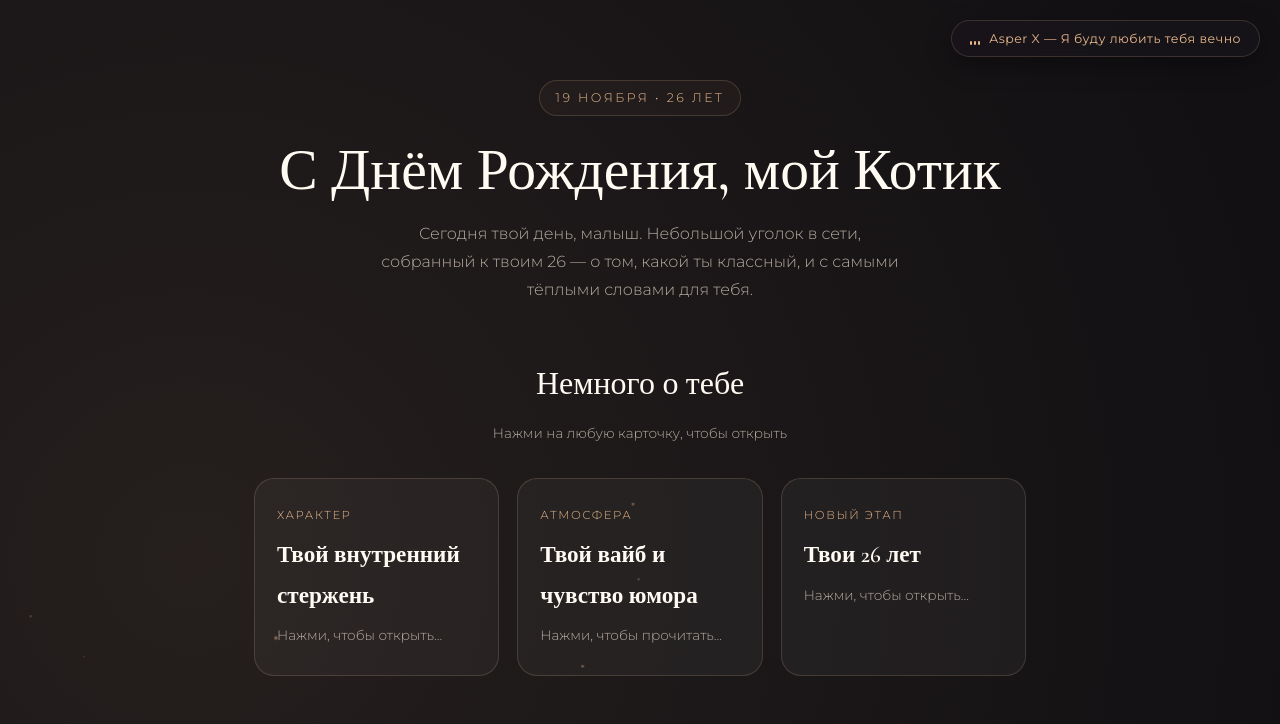
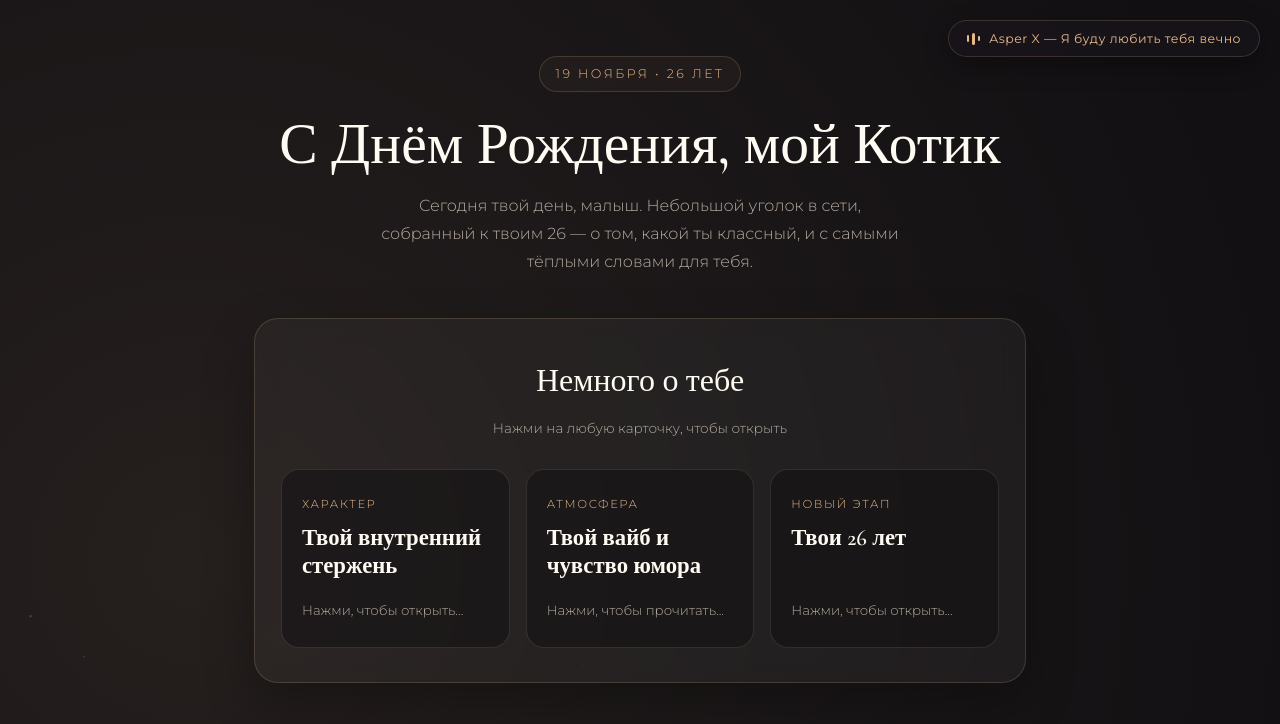
Before and after one commit to vladaenya/happy-birthday, a plain HTML site: page index.html in a window 1280 px wide. Shown: the top 724 px of the page. Drawn offline with nearby package versions, Linux system fonts and the light colour scheme.

Commit message:
Update index.html

```diff
--- a/index.html
+++ b/index.html
@@ -43,12 +43,14 @@
         }
         .music-toggle:hover { border-color: var(--accent-warm); transform: translateY(-2px); }
         .music-toggle.playing { background: rgba(232, 184, 138, 0.14); border-color: var(--accent-warm); box-shadow: 0 0 20px rgba(232, 184, 138, 0.25); }
-        .eq-bars { display: inline-flex; align-items: flex-end; height: 12px; gap: 2px; flex-shrink: 0; }
-        .eq-bars span { width: 2px; height: 4px; background: var(--accent-warm); border-radius: 2px; transition: height 0.2s ease; }
+        .eq-bars { display: inline-flex; align-items: center; height: 14px; gap: 3px; flex-shrink: 0; }
+        .eq-bars span { width: 2.5px; height: 7px; background: var(--accent-warm); border-radius: 2px; transition: height 0.2s ease; }
+        .eq-bars span:nth-child(2) { height: 12px; }
+        .eq-bars span:nth-child(3) { height: 5px; }
         .music-toggle.playing .eq-bars span { animation: eqBounce 0.9s ease-in-out infinite alternate; }
         .music-toggle.playing .eq-bars span:nth-child(2) { animation-delay: 0.25s; }
         .music-toggle.playing .eq-bars span:nth-child(3) { animation-delay: 0.5s; }
-        @keyframes eqBounce { 0% { height: 3px; } 100% { height: 12px; } }
+        @keyframes eqBounce { 0% { height: 3px; } 100% { height: 13px; } }
         .ambient-particles { position: fixed; inset: 0; pointer-events: none; z-index: 0; overflow: hidden; }
         .particle { position: absolute; background: var(--accent-warm); border-radius: 50%; opacity: 0; filter: blur(1px); animation: floatUp linear infinite; }
         @keyframes floatUp {
@@ -57,27 +59,33 @@
             80% { opacity: 0.25; }
             100% { transform: translateY(-10vh) scale(1.1); opacity: 0; }
         }
-        .container { position: relative; z-index: 1; max-width: 820px; margin: 0 auto; padding: 80px 24px 95px; }
-        header { text-align: center; margin-bottom: 52px; }
+        .container { position: relative; z-index: 1; max-width: 820px; margin: 0 auto; padding: 56px 24px 95px; }
+        header { text-align: center; margin-bottom: 42px; }
         .date-badge {
             display: inline-block; font-size: 0.78rem; letter-spacing: 0.2em; text-transform: uppercase;
             color: var(--accent-warm); border: 1px solid var(--border-soft); padding: 6px 16px;
-            border-radius: 999px; margin-bottom: 22px; background: rgba(232, 184, 138, 0.04);
+            border-radius: 999px; margin-bottom: 20px; background: rgba(232, 184, 138, 0.04);
         }
-        h1 { font-family: 'Cormorant Garamond', serif; font-size: clamp(2.4rem, 5vw, 3.6rem); font-weight: 500; line-height: 1.15; margin-bottom: 16px; color: #fffaf2; }
+        h1 { font-family: 'Cormorant Garamond', serif; font-size: clamp(2.4rem, 5vw, 3.6rem); font-weight: 500; line-height: 1.15; margin-bottom: 14px; color: #fffaf2; }
         .subtitle { color: var(--text-muted); font-size: 1rem; max-width: 540px; margin: 0 auto; }
-        .section-title { font-family: 'Cormorant Garamond', serif; font-size: 2rem; font-weight: 500; text-align: center; margin-bottom: 10px; color: #fffaf2; }
-        .section-hint { text-align: center; font-size: 0.85rem; color: var(--text-muted); margin-bottom: 32px; }
-        .cards-grid { display: grid; grid-template-columns: repeat(auto-fit, minmax(240px, 1fr)); gap: 18px; margin-bottom: 56px; }
+        .about-section {
+            background: var(--bg-card); border: 1px solid var(--border-soft); border-radius: 24px;
+            padding: 34px 26px; margin-bottom: 44px; backdrop-filter: blur(12px);
+            box-shadow: 0 20px 50px rgba(0, 0, 0, 0.28);
+        }
+        .section-title { font-family: 'Cormorant Garamond', serif; font-size: 2rem; font-weight: 500; text-align: center; margin-bottom: 8px; color: #fffaf2; }
+        .section-hint { text-align: center; font-size: 0.85rem; color: var(--text-muted); margin-bottom: 28px; }
+        .cards-grid { display: grid; grid-template-columns: repeat(auto-fit, minmax(220px, 1fr)); gap: 16px; }
         .memory-card {
-            background: var(--bg-card); border: 1px solid var(--border-soft); border-radius: 20px;
-            padding: 26px 22px; cursor: pointer; transition: all 0.4s cubic-bezier(0.22, 1, 0.36, 1);
-            position: relative; overflow: hidden; min-height: 175px; display: flex; flex-direction: column; justify-content: space-between;
+            background: rgba(18, 16, 19, 0.52); border: 1px solid rgba(245, 210, 175, 0.12); border-radius: 18px;
+            padding: 24px 20px; cursor: pointer; transition: all 0.4s cubic-bezier(0.22, 1, 0.36, 1);
+            position: relative; overflow: hidden; min-height: 165px; display: flex; flex-direction: column; justify-content: space-between;
         }
-        .memory-card:hover { background: var(--bg-card-hover); border-color: rgba(232, 184, 138, 0.4); transform: translateY(-4px); box-shadow: 0 12px 30px rgba(0, 0, 0, 0.25); }
+        .memory-card:hover { background: rgba(255, 248, 240, 0.06); border-color: rgba(232, 184, 138, 0.4); transform: translateY(-3px); box-shadow: 0 12px 26px rgba(0, 0, 0, 0.25); }
+        .memory-card > div:first-child { display: flex; flex-direction: column; height: 100%; }
         .card-tag { font-size: 0.72rem; text-transform: uppercase; letter-spacing: 0.14em; color: var(--accent-warm); margin-bottom: 10px; }
-        .card-title { font-family: 'Cormorant Garamond', serif; font-size: 1.45rem; font-weight: 600; color: #fffaf2; margin-bottom: 8px; }
-        .card-preview { font-size: 0.85rem; color: var(--text-muted); }
+        .card-title { font-family: 'Cormorant Garamond', serif; font-size: 1.42rem; font-weight: 600; color: #fffaf2; margin-bottom: 8px; line-height: 1.25; }
+        .card-preview { font-size: 0.83rem; color: var(--text-muted); margin-top: auto; padding-top: 10px; }
         .card-secret { max-height: 0; opacity: 0; overflow: hidden; transition: max-height 0.5s ease, opacity 0.5s ease, margin-top 0.4s ease; font-size: 0.92rem; color: var(--text-main); border-top: 1px solid rgba(245, 210, 175, 0.12); }
         .memory-card.open .card-secret { max-height: 220px; opacity: 1; margin-top: 14px; padding-top: 14px; }
         .memory-card.open .card-preview { display: none; }
@@ -174,6 +182,7 @@
         .gift-reveal h3 { font-family: 'Cormorant Garamond', serif; font-size: 1.9rem; color: #fffaf2; margin-bottom: 8px; }
         .gift-reveal p { color: var(--text-main); font-size: 0.98rem; }
         @media (max-width: 560px) {
+            .about-section { padding: 26px 18px; }
             .timer-grid { grid-template-columns: repeat(2, 1fr); }
             .photos-grid { grid-template-columns: 1fr; }
             .photo-frame img { height: 320px; }
@@ -201,7 +210,8 @@
             <p class="subtitle">Сегодня твой день, малыш. Небольшой уголок в сети, собранный к твоим 26 — о том, какой ты классный, и с самыми тёплыми словами для тебя.</p>
         </header>
 
-        <section>
+        <!-- Карточки о нём в общей рамке -->
+        <section class="about-section">
             <h2 class="section-title">Немного о тебе</h2>
             <p class="section-hint">Нажми на любую карточку, чтобы открыть</p>
 
@@ -241,6 +251,7 @@
             </div>
         </section>
 
+        <!-- Ваши фото -->
         <section class="photos-grid">
             <div class="photo-frame">
                 <img src="photo1.png" alt="Мы">
@@ -250,6 +261,7 @@
             </div>
         </section>
 
+        <!-- Живой счетчик прямо под фото -->
         <section class="timer-section">
             <div class="timer-label">Мы вместе уже <span>с 21 июля 2022 года, 20:27</span></div>
             <div class="timer-grid">
@@ -272,12 +284,14 @@
             </div>
         </section>
 
+        <!-- Напоминания от тебя -->
         <section class="miss-you-box">
             <div class="miss-you-label">Напоминания от меня</div>
             <div class="miss-you-text" id="noteText">«Я безумно рада, что ты у меня есть — ты для меня ближе всех»</div>
             <button class="soft-btn" onclick="nextLoveNote()">Ещё одно напоминание ↻</button>
         </section>
 
+        <!-- Твоё поздравление -->
         <section class="letter-box">
             <p>С днём рождения, Любимый. Тебе сегодня 26, и мне до сих пор не верится, что из тех самых первых переписок в 2022-м выросло целых четыре года нашей истории)</p>
             <p>За это время мы оба сильно изменились, повзрослели, прошли через кучу всего, но одно осталось неизменным — рядом с тобой мне хорошо. Даже когда между нами города и километры, ты остаёшься для меня самым близким человеком, моей опорой и тем, с кем хочется делиться вообще всем — от глупых мемов до самых сложных мыслей) 😘😘😘❤️❤️</p>
@@ -285,6 +299,7 @@
             <div class="signature">Твоя Влада ♡</div>
         </section>
 
+        <!-- Тортик со свечкой -->
         <section class="candle-section">
             <div class="cake-wrapper" id="candle" onclick="blowCandle()" title="Нажми, чтобы задуть свечку">
                 <div class="smoke"></div>
@@ -298,6 +313,7 @@
             <div class="candle-caption" id="candleCaption">Загадай желание на свои 26, милый, и нажми на тортик, чтобы задуть свечу ✨</div>
         </section>
 
+        <!-- Финальный сюрприз -->
         <section class="gift-area">
             <button class="gift-btn" id="giftBtn" onclick="revealGift()">Открыть небольшой бонус</button>
             <div class="gift-reveal" id="giftBox">
```
